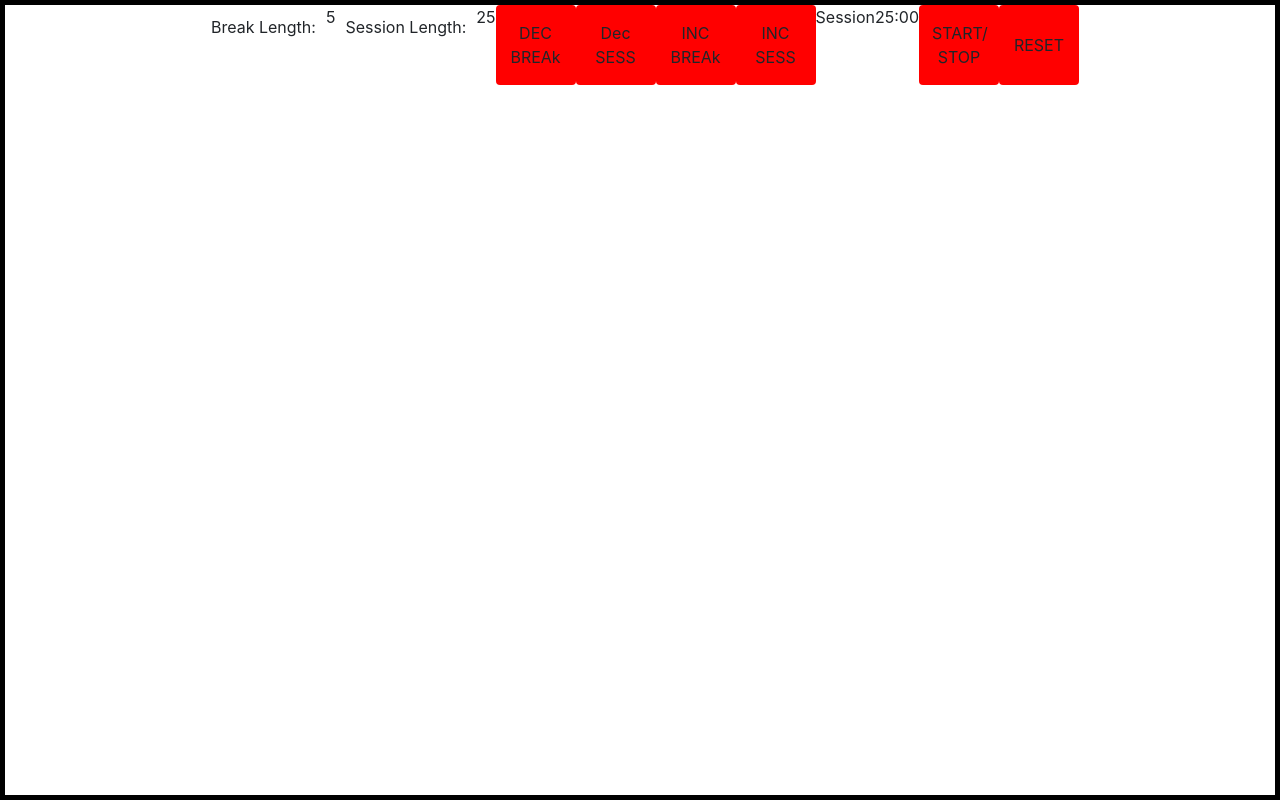
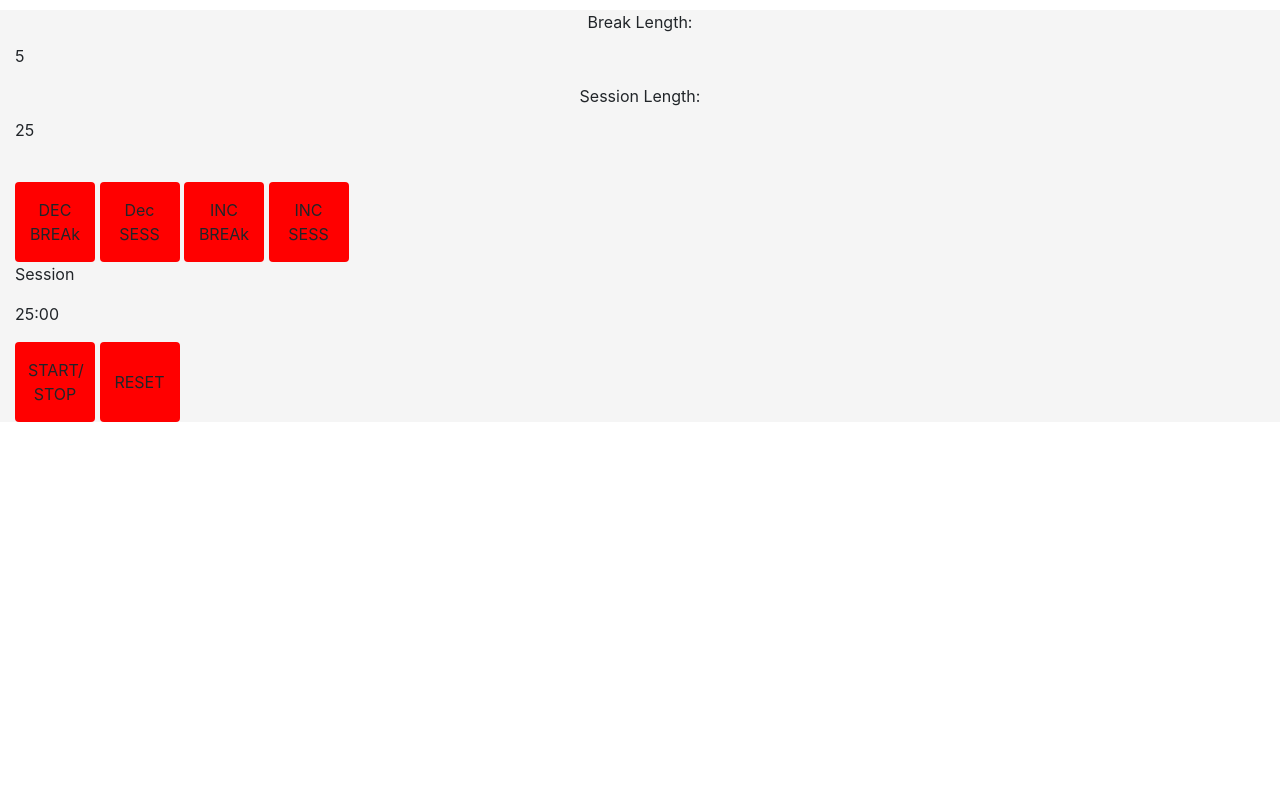
Before and after one commit to andrew-walsh-dev/pomdoro-study-timer, a plain HTML site: page index.html in a window 1280 px wide. Drawn offline with nearby package versions, Linux system fonts and the light colour scheme.

Commit message:
added color palette and started css refactor

```diff
--- a/index.html
+++ b/index.html
@@ -9,7 +9,7 @@
 </head>
 
 <body>
-    <div id=main>
+    <div id=main class="container-fluid">
         <p id="break-label">Break Length: </p>
         <p id="break-length">5</p>
 
--- a/style.css
+++ b/style.css
@@ -1,11 +1,22 @@
-#main {
-    width: 100vw;
-    height: 100vh;
-    display: flex;
-    justify-content: center;
-    border: 5px solid black;
-  }
+/*color palette*/
+:root {
+--antique-brass: #cb997eff;
+--desert-sand: #ddbea9ff;
+--champagne-pink: #ffe8d6ff;
+--ash-gray: #b7b7a4ff;
+--artichoke: #a5a58dff;
+--ebony: #6b705cff;
+}
 
+html, body {
+    height: 100%;
+    width: 100%;
+    margin: 0;
+}
+
+.container-fluid {
+    background-color: whitesmoke;
+}
   #break-label, #session-label {
     text-align: center;
     margin: 10px;
```
